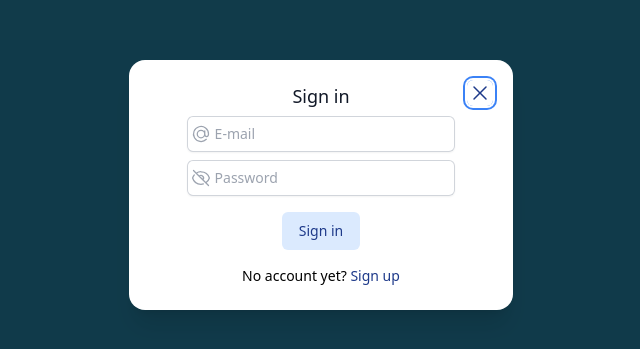
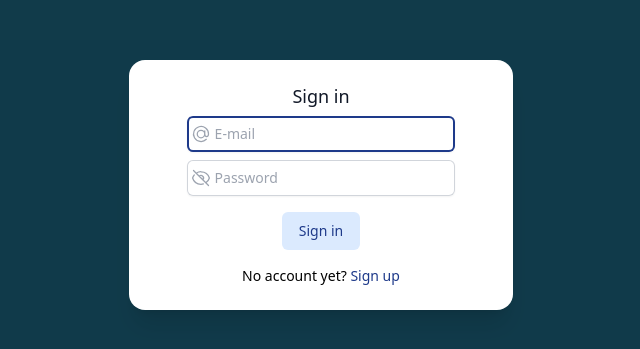
Before and after one commit to eimwe/chatroom, a Vue app: page / in a window 1280 px wide. Shown: the part 215-564 px from the top of the page, without its empty margins (319-959 px from the left). Built offline with nearby package versions, Linux system fonts and the light colour scheme; no server answers.

Commit message:
Made auth modal opened until user signs in/up
1. Deleted close button;
2. Deleted 'close' method and respective event listener.

```diff
--- a/src/components/ModalContainer.vue
+++ b/src/components/ModalContainer.vue
@@ -1,19 +1,14 @@
 <script setup>
 import { ref } from 'vue';
 import { TransitionRoot, TransitionChild, Dialog, DialogPanel } from '@headlessui/vue';
-import { XMarkIcon } from '@heroicons/vue/24/solid';
 import ModalContent from './ModalContent.vue';
 
 const isOpen = ref(true);
-
-const closeModal = () => {
-  isOpen.value = !isOpen.value;
-};
 </script>
 
 <template>
   <TransitionRoot appear :show="isOpen" as="template">
-    <Dialog as="div" @close="closeModal" class="relative z-10">
+    <Dialog as="div" class="relative z-10">
       <TransitionChild
         as="template"
         enter="duration-300 ease-out"
@@ -40,13 +35,6 @@ const closeModal = () => {
             <DialogPanel
               class="relative w-full max-w-sm transform overflow-hidden rounded-2xl bg-white p-6 text-left align-middle shadow-xl transition-all"
             >
-              <button
-                type="button"
-                class="absolute right-5 top-5 inline-flex justify-center rounded-md border border-transparent bg-transparent text-sm font-medium hover:bg-blue-200 focus:outline-none focus-visible:ring-2 focus-visible:ring-blue-500 focus-visible:ring-offset-2"
-                @click="closeModal"
-              >
-                <XMarkIcon class="h-6 w-6 text-blue-900" />
-              </button>
               <ModalContent />
             </DialogPanel>
           </TransitionChild>
```
